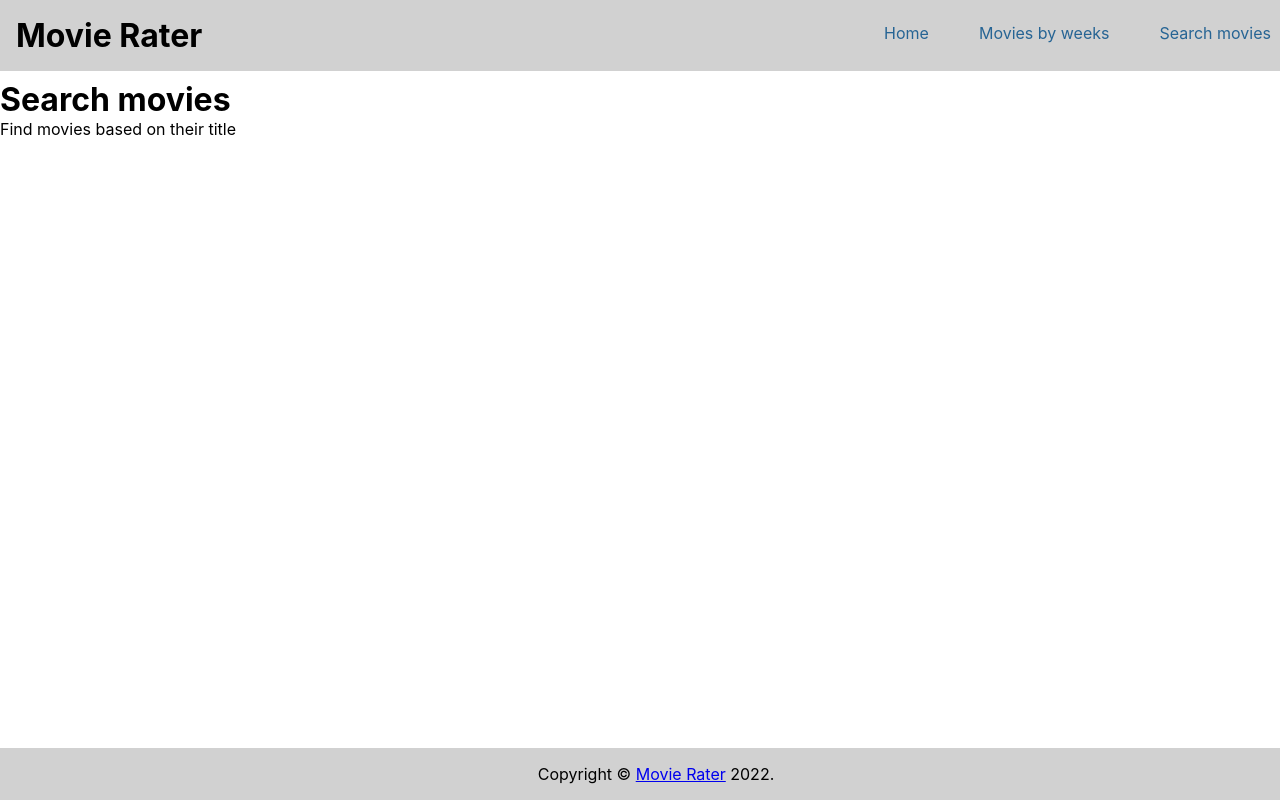
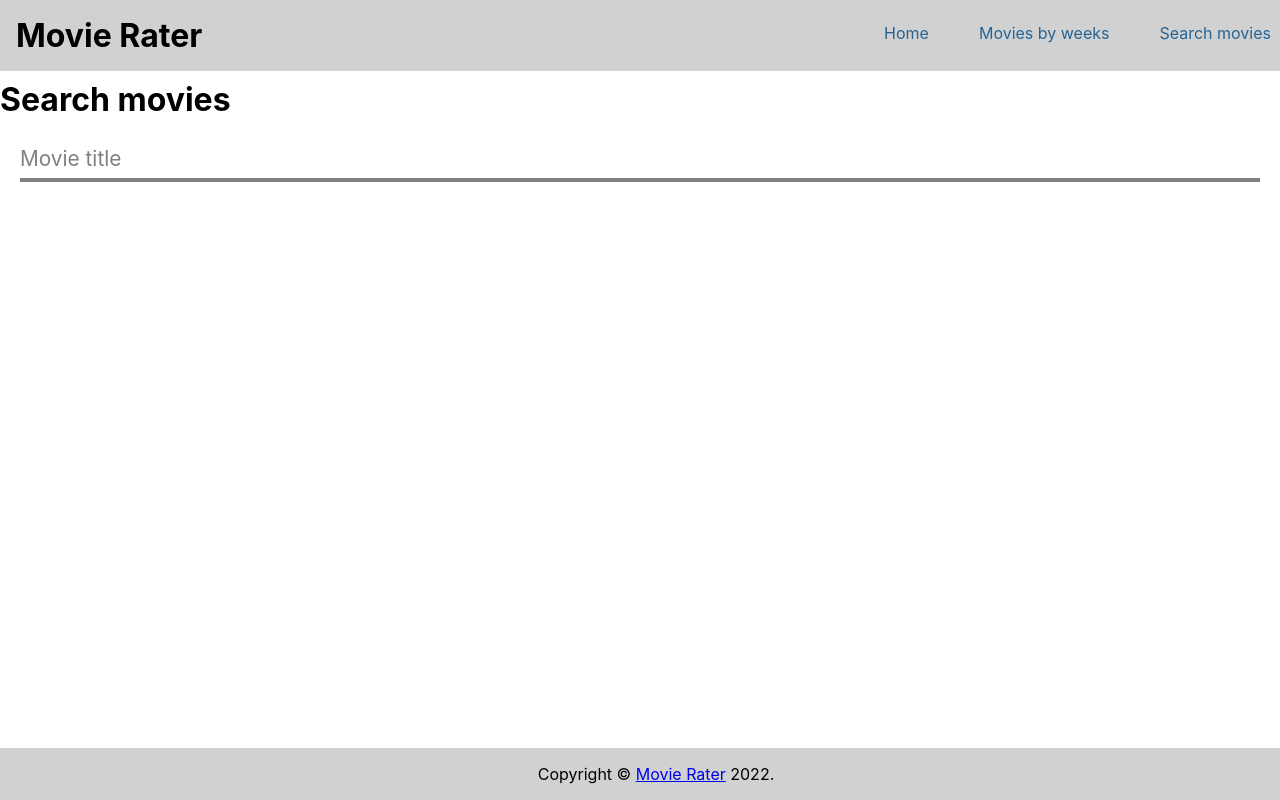
Before and after one commit to bagaze/movie-rater-frontend, a React (Create React App) app: page /movie-search in a window 1280 px wide. Built offline with nearby package versions, Linux system fonts and the light colour scheme.

Commit message:
Add two new pages
- Movie Search
- Movie Details

```diff
--- a/src/App.js
+++ b/src/App.js
@@ -5,6 +5,7 @@ import Footer from './components/Footer';
 import Home from './pages/Home';
 import MovieSearch from './pages/MovieSearch';
 import MovieWeek from './pages/MovieWeek';
+import MovieDetail from './pages/MovieDetail';
 import { Error404 } from './pages/Error';
 
 function App() {
@@ -15,6 +16,7 @@ function App() {
           <Route path="/" element={<Home />} />
           <Route path="/movie-week" element={<MovieWeek />} />
           <Route path="/movie-search" element={<MovieSearch />} />
+          <Route path="/movie/:tmdbid" element={<MovieDetail />} />
           <Route path="*" element={<Error404 />} />
         </Routes>
       <Footer />
--- /dev/null
+++ b/src/components/ErrorInfo.js
@@ -0,0 +1,13 @@
+import PropTypes from "prop-types";
+
+function ErrorInfo( { errorInfo } ) {
+    return (
+        <p>Error while retrieving the information: {errorInfo}</p>
+    )
+}
+
+ErrorInfo.propTypes = {
+    errorInfo: PropTypes.string.isRequired
+}
+
+export default ErrorInfo;
--- a/src/components/MovieCard.js
+++ b/src/components/MovieCard.js
@@ -1,18 +1,22 @@
+import { Link } from "react-router-dom";
 import "../styles/MovieCard.css"
 
 function MovieCard({ movie }) {
     const TMDB_POSTER_PATH = process.env.REACT_APP_TMDB_POSTER_PATH;
-    const TMDB_POSTER_SIZE = process.env.REACT_APP_TMDB_POSTER_SIZE;
+    const TMDB_POSTER_SIZE = process.env.REACT_APP_TMDB_POSTER_SIZE_SMALL;
 
     return (
+        <Link to={`/movie/${movie.id}`}>
             <div key={movie.id} className="movie-card">
                 <img
                     src={`${TMDB_POSTER_PATH}${TMDB_POSTER_SIZE}${movie.poster_path}`}
                     alt={`poster ${movie.title}`}
                 /><br />
+                <span >{movie.id}</span><br />
                 <span className="movie-title">{movie.title}</span><br />
                 <span className="release-date">{movie.release_date}</span>
             </div>
+        </Link>
     );
 }
 
--- /dev/null
+++ b/src/components/MovieCards.js
@@ -0,0 +1,21 @@
+import PropTypes from "prop-types";
+import MovieCard from "./MovieCard";
+
+import "../styles/MovieCards.css";
+
+function MovieCards( { movies } ) {
+    return (
+        <div className="content">
+            {movies && movies.map( (movie) => (
+                <MovieCard key={movie.id} movie={movie} />
+            )
+            )}
+        </div>
+    );
+}
+
+MovieCards.propTypes = {
+    movies: PropTypes.array.isRequired
+}
+
+export default MovieCards;
--- /dev/null
+++ b/src/pages/MovieDetail.js
@@ -0,0 +1,65 @@
+import { useEffect, useState } from "react";
+import { useParams } from "react-router-dom";
+import ErrorInfo from "../components/ErrorInfo";
+import { getTMDBData } from "../utils/tmdb_api";
+
+function MovieDetail() {
+    const [ movie, setMovie ] = useState(undefined);
+    const [ error, setError ] = useState(false);
+    const [ errorInfo, setErrorInfo ] = useState("");
+
+    const TMDB_POSTER_PATH = process.env.REACT_APP_TMDB_POSTER_PATH;
+    const TMDB_POSTER_SIZE = process.env.REACT_APP_TMDB_POSTER_SIZE_LARGE;
+
+    const { tmdbid } = useParams();
+
+    useEffect( () => {
+        const customQueryParams = {
+            append_to_response: "credits"
+        };
+
+        getTMDBData(
+            `/movie/${tmdbid}`,
+            customQueryParams,
+            setMovie,
+            setError,
+            setErrorInfo
+        );
+    }, [tmdbid]);
+
+    let directors = []
+
+    if (movie) {
+        directors = movie.credits.crew.reduce( (acc, crew_member) => (
+            crew_member.job === "Director" ? [...acc, crew_member.name] : acc
+        ), []);
+        console.log("directors");
+        console.log(directors);
+    }
+
+    if (error) {
+        return <ErrorInfo errorInfo={errorInfo} />
+    }
+
+    return (
+    <main>
+        <h1>Movie detail</h1>
+        <div>
+            <p>Movie detail of {tmdbid}</p>
+            {!movie && !error && <p>Loading</p>}
+            { movie && (
+                <div>
+                    <img
+                        src={`${TMDB_POSTER_PATH}${TMDB_POSTER_SIZE}${movie.poster_path}`}
+                        alt={`poster ${movie.title}`}
+                    /><br />
+                    <span>Title: {movie.title}</span><br />
+                    <span>Director(s): {directors.join(', ')}</span><br />
+                    <span>Release date: {movie.release_date}</span>
+                </div>
+            ) }
+        </div>
+    </main>);
+};
+
+export default MovieDetail;
--- a/src/pages/MovieSearch.js
+++ b/src/pages/MovieSearch.js
@@ -1,8 +1,62 @@
+import { useState } from "react";
+
+import "../styles/MovieSearch.css"
+
+import ErrorInfo from "../components/ErrorInfo";
+import MovieCards from "../components/MovieCards";
+import { useStateWithSessionStorage } from "../utils/hooks";
+import { getTMDBData } from "../utils/tmdb_api";
+
 function MovieSearch() {
+    const [ searchField, setSearchField ] = useStateWithSessionStorage(
+        "moviesearch__searchField",
+        ""
+    );
+    const [ movies, setMovies ] = useStateWithSessionStorage(
+        "moviesearch__movies",
+        []
+    );
+    const [ error, setError ] = useState(false);
+    const [ errorInfo, setErrorInfo ] = useState("");
+
+    const handleChange = (e) => {
+        setSearchField(e.target.value);
+    };
+
+    const handleOnSubmit = (e) => {
+        e.preventDefault();
+        console.log("handleOnSubmit");
+
+        const customQueryParams = {
+            query: searchField
+        };
+
+        getTMDBData(
+            "/search/movie",
+            customQueryParams,
+            setMovies,
+            setError,
+            setErrorInfo
+        );
+    }
+
+    if (error) {
+        return <ErrorInfo errorInfo={errorInfo} />
+    }
+
     return (
         <main>
             <h1>Search movies</h1>
-            <p>Find movies based on their title</p>
+            <form onSubmit={handleOnSubmit}>
+                <input
+                    className="form__field"
+                    placeholder="Movie title"
+                    type="text"
+                    value={searchField}
+                    onChange={handleChange}
+                />
+            </form>
+            {movies && <MovieCards movies={movies} />}
         </main>
     )
 }
--- a/src/styles/MovieCard.css
+++ b/src/styles/MovieCard.css
@@ -4,6 +4,10 @@
     padding: 20px;
     background-color: rgba(0, 0, 0, 0.05);
     text-align: center;
+}
+
+.movie-card:hover {
+    box-shadow: 0 0 11px rgba(33,33,33,.2);
 }
 
 .movie-card .movie-title {
--- /dev/null
+++ b/src/styles/MovieSearch.css
@@ -0,0 +1,21 @@
+form {
+    text-align: center;
+    margin: 20px;
+}
+
+.form__field {
+    font-family: inherit;
+    width: 100%;
+    border: 0;
+    border-bottom: 4px solid gray;
+    outline: 0;
+    font-size: 1.3rem;
+    color: black;
+    padding: 7px 0;
+    background: transparent;
+    transition: border-color 0.2s;
+}
+
+.form__field::placeholder {
+    color: grey;
+}
--- /dev/null
+++ b/src/utils/hooks.js
@@ -0,0 +1,19 @@
+import { useEffect, useState } from "react";
+
+export function useStateWithSessionStorage(sessionStorageKey, initialValue) {
+    const [ value, setValue ] = useState(JSON.parse(sessionStorage.getItem(sessionStorageKey)) || initialValue);
+
+    useEffect( () => {
+        sessionStorage.setItem(sessionStorageKey, JSON.stringify(value));
+    }, [value, sessionStorageKey]);
+    return [ value, setValue ];
+}
+
+export function useStateWithLocalStorage(localStorageKey, initialValue) {
+    const [ value, setValue ] = useState(JSON.parse(localStorage.getItem(localStorageKey)) || initialValue);
+
+    useEffect( () => {
+        localStorage.setItem(localStorageKey, JSON.stringify(value));
+    }, [value, localStorageKey]);
+    return [ value, setValue ];
+}
--- /dev/null
+++ b/src/utils/tmdb_api.js
@@ -0,0 +1,43 @@
+import axios from 'axios';
+
+export async function getTMDBData(
+    endpoint,
+    customQueryParams,
+    setData,
+    setError,
+    setErrorInfo) {
+    const TMDB_API_URL = process.env.REACT_APP_TMDB_API_URL;
+    const TMDB_API_KEY = process.env.REACT_APP_TMDB_API_KEY;
+    const headers = {
+        Authorization: `Bearer ${TMDB_API_KEY}`
+    };
+    let params = {
+        language: "fr-FR",
+        region: "FR",
+        ...customQueryParams
+    };
+
+    try {
+        const { status, statusText, data } = await axios.get(
+            `${TMDB_API_URL}${endpoint}`,
+            {
+                headers,
+                params
+            }
+        );
+        if (status === 200) {
+            if (data.results) {
+                setData(data.results);
+            } else {
+                setData(data);
+            }
+        } else {
+            setError(true);
+            setErrorInfo(`${status}: ${statusText}`);
+        }
+    } catch(e) {
+        console.log(e);
+        setError(true);
+        setErrorInfo(e);
+    }
+}
```
Also changed, not shown: src/pages/MovieWeek.js (+10 -44 lines), src/styles/MovieCards.css (renamed from src/styles/MovieWeek.css). Lines whose indentation alone changed are shown as unchanged.
